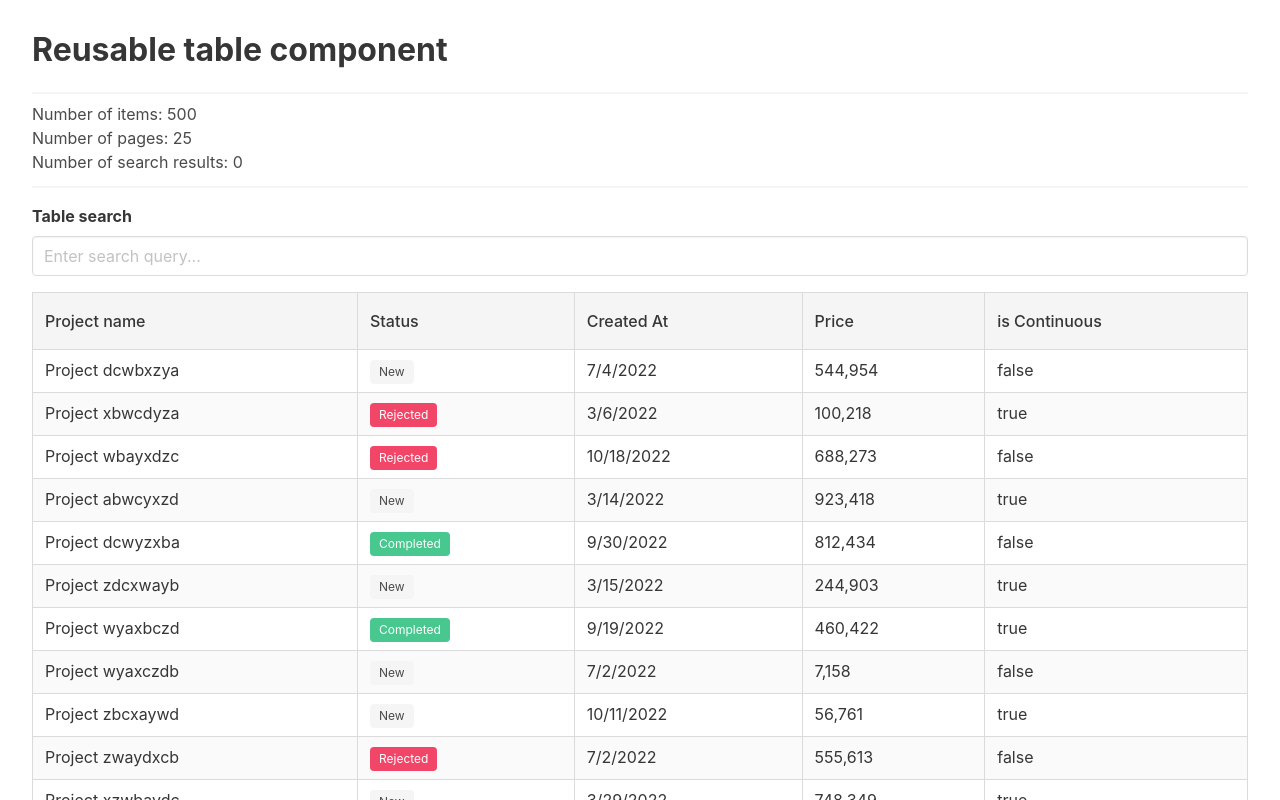
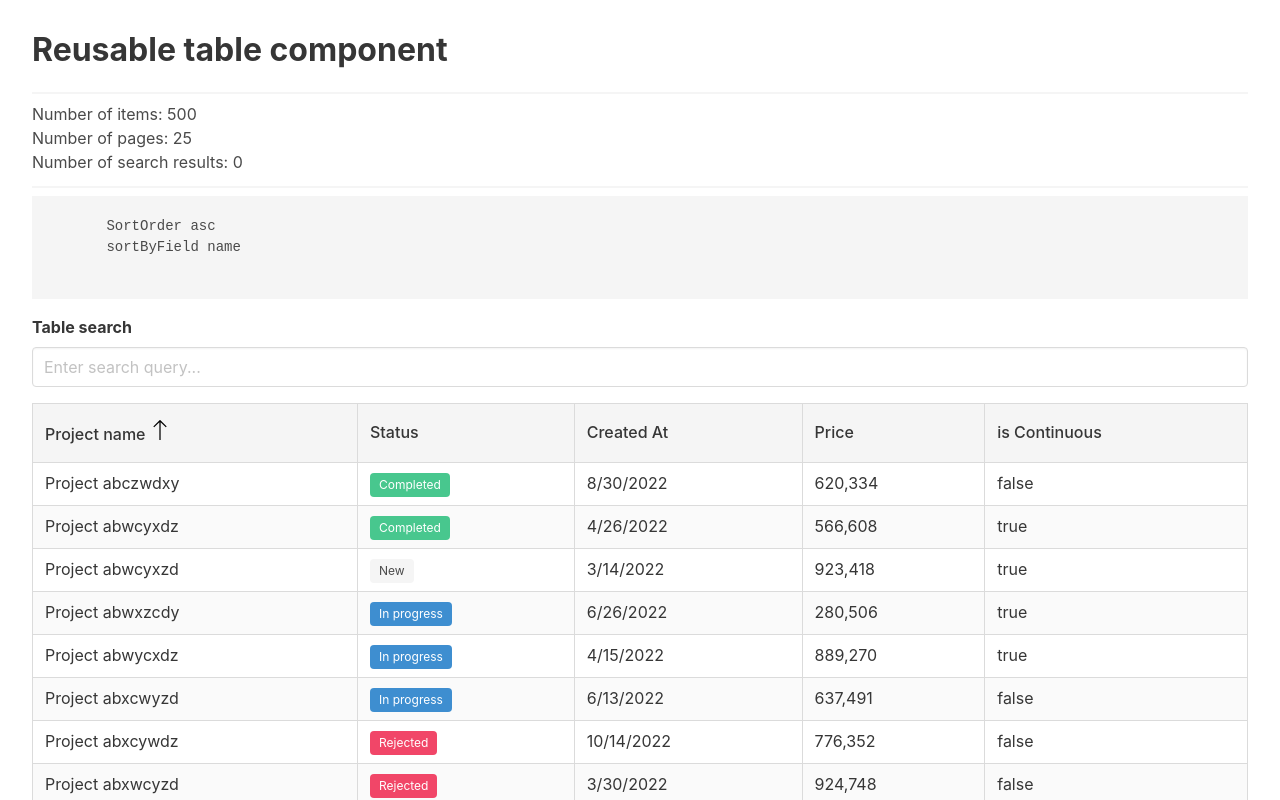
Before and after one commit to jimmzzz/table-component, a Vue app: page / in a window 1280 px wide. Shown: the top 800 px of the page. Built offline with nearby package versions, Linux system fonts and the light colour scheme.

Commit message:
Added SortOptions props

```diff
--- a/src/App.vue
+++ b/src/App.vue
@@ -1,7 +1,8 @@
 <script setup lang="ts">
 import mockData from './mocks/mock.json';
 import DataTable from './components/DataTable.vue';
-import type { TableHeader } from './components/types';
+import type { TableHeader, SortOptions } from './components/types';
+import { SortOrder } from './components/types';
 
 interface StatusLabels {
   [key: string]: string;
@@ -14,6 +15,8 @@ const tableHeaderFields: TableHeader[] = [
   { id: 'price', label: 'Price', sortable: true },
   { id: 'isContinuous', label: 'is Continuous', sortable: true },
 ];
+
+const sortOptions: SortOptions = [SortOrder.ASCENDING, 'name'];
 
 const statusLabels: StatusLabels = {
   new: 'light',
@@ -32,7 +35,12 @@ const addTagClass = (value: string) => {
   <div>
     <h1 class="title is-3 has-text-weight-bold">Reusable table component</h1>
 
-    <Data-table v-slot="slotProps" :header-fields="tableHeaderFields" :table-data="mockData">
+    <Data-table
+      v-slot="slotProps"
+      :header-fields="tableHeaderFields"
+      :table-data="mockData"
+      :default-sort="sortOptions"
+    >
       <h3 v-if="slotProps.property === 'name'">{{ slotProps.field }}</h3>
       <span v-if="slotProps.property === 'status'" class="tag" :class="addTagClass(slotProps.field)">
         {{ slotProps.field }}
--- a/src/components/DataTable.vue
+++ b/src/components/DataTable.vue
@@ -6,10 +6,10 @@
     <div class="mb-3">Number of search results: {{ filteredTableData.length }}</div>
     <hr class="my-2" />
 
-    <!-- <pre class="mb-20">
-      searchTerm {{ searchTerm }}
-      sort {{ sort }}
-    </pre> -->
+    <pre class="mb-20">
+      SortOrder {{ sortOrder }}
+      sortByField {{ sortByField }}
+    </pre>
 
     <!-- SearchInput -->
     <div class="control my-4">
@@ -30,7 +30,7 @@
               @click="sortTableByColumn(field)"
             >
               {{ field.label }}
-              <ToolingIcon v-if="sort[0] === field.id" :style="iconStyle" />
+              <ToolingIcon v-if="sortByField === field.id" :style="iconStyle" />
             </th>
           </tr>
         </thead>
@@ -52,25 +52,23 @@
 </template>
 
 <script setup lang="ts">
-import type { TableData, TableHeader } from './types';
 import { computed, ref, defineProps, watch, shallowRef } from 'vue';
+import type { TableData, TableHeader, SortOptions } from './types';
+import { SortOrder } from './types';
 import ToolingIcon from './icons/IconTooling.vue';
-
-enum SortOrder {
-  ASCENDING = 'asc',
-  DESCENDING = 'dsc',
-}
 
 const props = defineProps<{
   headerFields: TableHeader[];
   tableData: TableData[];
+  defaultSort?: SortOptions;
 }>();
 
 const ROWS_PER_PAGE = 20;
 
 const originalTableData = shallowRef<TableData[]>(props.tableData);
 const filteredTableData = shallowRef<TableData[]>([]);
-const sort = ref<String[]>([]);
+const sortOrder = ref(props?.defaultSort?.length === 2 ? props?.defaultSort[0] : '');
+const sortByField = ref(props?.defaultSort?.length === 2 ? props?.defaultSort[1] : '');
 const searchTerm = ref('');
 
 // const filterItems = (event: Event) => {
@@ -109,7 +107,9 @@ const sortTableByColumn = (field: TableHeader) => {
     return;
   }
 
-  sort.value = [field.id, sort.value[1] === SortOrder.ASCENDING ? SortOrder.DESCENDING : SortOrder.ASCENDING];
+  const sort = sortOrder.value === SortOrder.ASCENDING ? SortOrder.DESCENDING : SortOrder.ASCENDING;
+  sortOrder.value = sort;
+  sortByField.value = field.id;
   filteredTableData.value = [...sortedTableData.value];
 };
 
@@ -124,18 +124,15 @@ const compare = (a: TableData, b: TableData, propertyName: string) => {
 };
 
 const sortedTableData = computed(() => {
-  if (!searchTerm.value && !filteredTableData.value.length) {
-    return originalTableData.value;
-  }
+  let arrayCopy = [...(filteredTableData.value.length ? filteredTableData.value : originalTableData.value)];
 
-  const sortType = sort.value[1];
-  const arrayCopy = [...filteredTableData.value];
+  const sortType = sortOrder;
   let result = [];
 
-  if (!sortType || sortType === SortOrder.ASCENDING) {
-    result = arrayCopy.sort((a, b) => compare(a, b, String(sort.value[0])));
+  if (!sortType.value || sortType.value === SortOrder.ASCENDING) {
+    result = arrayCopy.sort((a, b) => compare(a, b, String(sortByField.value)));
   } else {
-    result = arrayCopy.sort((a, b) => compare(b, a, String(sort.value[0])));
+    result = arrayCopy.sort((a, b) => compare(b, a, String(sortByField.value)));
   }
 
   return result;
@@ -143,7 +140,7 @@ const sortedTableData = computed(() => {
 
 const iconStyle = computed(() => {
   return {
-    transform: sort.value[1] === SortOrder.DESCENDING ? 'rotate(180deg)' : 'rotate(0deg)',
+    transform: sortOrder.value === SortOrder.DESCENDING ? 'rotate(180deg)' : 'rotate(0deg)',
   };
 });
 
--- a/src/components/types.ts
+++ b/src/components/types.ts
@@ -7,3 +7,10 @@ export interface TableHeader {
 export interface TableData {
   [key: string]: string | number | boolean;
 }
+
+export enum SortOrder {
+  ASCENDING = 'asc',
+  DESCENDING = 'dsc',
+}
+
+export type SortOptions = [SortOrder, String];
```
